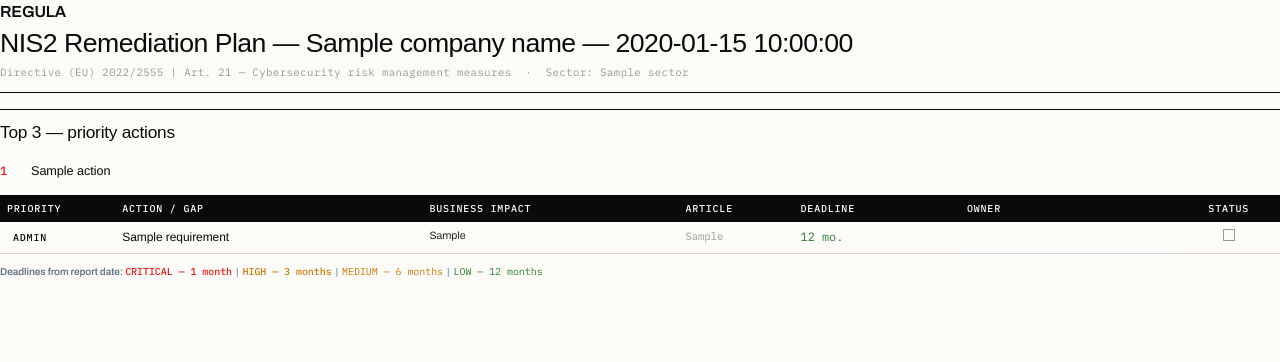
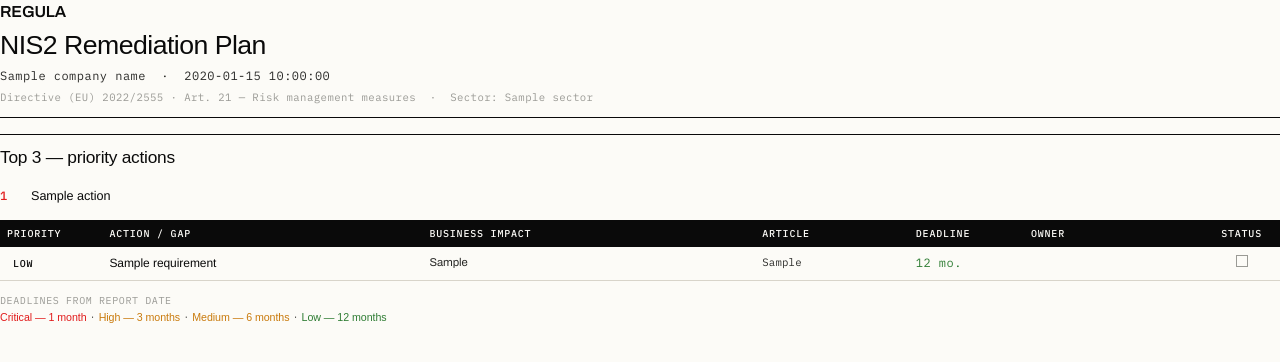
Before and after one commit to posgame3/regula, a Python web app: template templates/tools/checklist.html in a window 1280 px wide. Shown: the top 362 px of the page. Run offline with Jinja, Linux system fonts and the light colour scheme; the template is opened without the code that fills it: most values are stand-ins (such as "Sample title", 1, 10 or a date in 2020); some web fonts are replaced.

Commit message:
style: tighten tool PDF layouts — split headers, shorten article refs, fix checklist columns
Aesthetic & readability pass across all 4 tool PDFs:

- Split each header into title / subtitle / meta rows so long company
  names and dates no longer crowd the 20pt title line.
- Checklist: rebalanced column widths (Article 9% → 12%), shortened
  article_ref to just "Art. 21(2)(x)" (was overflowing the cell), muted
  row tints, dropped mono font in the deadline legend.
- Policy: shortened article refs in the gap summary, added "!" prefix
  to attention boxes to match the main report's cover-sim style.
- Incident: normalised classification table row backgrounds to the
  editorial palette (was leftover from the blue template).
- Closure plan: suppressed the top border on the first plan to avoid
  a double line right under the header.

Co-Authored-By: Claude Sonnet 4.6 <noreply@anthropic.com>

```diff
--- a/templates/tools/checklist.html
+++ b/templates/tools/checklist.html
@@ -35,8 +35,9 @@
 
   /* ── Header ── */
   .header { background: none; color: #0A0A0A; padding: 0 0 12px 0; border-bottom: 1px solid #0A0A0A; margin-bottom: 16px; }
-  .header-logo { font-family: 'Archivo', sans-serif; font-weight: 600; font-size: 12pt; color: #0A0A0A; letter-spacing: -0.01em; margin-bottom: 4px; }
-  .header-title { font-family: 'Archivo', sans-serif; font-weight: 500; font-size: 20pt; letter-spacing: -0.02em; line-height: 1.15; color: #0A0A0A; opacity: 1; margin-bottom: 5px; }
+  .header-logo { font-family: 'Archivo', sans-serif; font-weight: 600; font-size: 12pt; color: #0A0A0A; letter-spacing: -0.01em; margin-bottom: 6px; }
+  .header-title { font-family: 'Archivo', sans-serif; font-weight: 500; font-size: 20pt; letter-spacing: -0.02em; line-height: 1.15; color: #0A0A0A; opacity: 1; margin-bottom: 6px; }
+  .header-subtitle { font-family: 'IBM Plex Mono', monospace; font-size: 9pt; color: #2A2A28; letter-spacing: 0.04em; margin-bottom: 4px; }
   .header-meta { font-family: 'IBM Plex Mono', monospace; font-size: 8pt; color: #9A9A95; letter-spacing: 0.04em; opacity: 1; }
 
   /* ── Priority section ── */
@@ -60,19 +61,26 @@
   .badge-low      { background: #E7F4E8; color: #2F7D34; }
 
   /* ── Checklist table ── */
-  table.checklist { width: 100%; border-collapse: collapse; }
+  table.checklist { width: 100%; border-collapse: collapse; table-layout: fixed; }
   table.checklist th { background: #0A0A0A; color: #FCFBF7; padding: 6px 7px; text-align: left; font-family: 'IBM Plex Mono', monospace; font-size: 7.5pt; font-weight: 500; letter-spacing: 0.08em; text-transform: uppercase; }
-  table.checklist td { padding: 6px 7px; border-bottom: 1px solid #D8D4CA; vertical-align: top; font-size: 9pt; }
-  .row-critical { background: #FBEAEA; }
-  .row-high     { background: #FBF0DF; }
-  .row-medium   { background: #FEFCE8; }
-  .row-low      { background: #F0FDF4; }
+  table.checklist td { padding: 7px 7px; border-bottom: 1px solid #D8D4CA; vertical-align: top; font-size: 9pt; word-wrap: break-word; }
+  .row-critical { background: #FDF3F3; }
+  .row-high     { background: #FDF7EB; }
+  .row-medium   { background: #FDFAEA; }
+  .row-low      { background: #F3F9F3; }
 
   .checkbox { display: inline-block; width: 12px; height: 12px; border: 1.5px solid #9A9A95; }
-  .deadline-critical { color: #E11B1B; font-weight: 500; font-family: 'IBM Plex Mono', monospace; }
-  .deadline-high     { color: #C97A0C; font-weight: 500; font-family: 'IBM Plex Mono', monospace; }
-  .deadline-medium   { color: #C97A0C; font-family: 'IBM Plex Mono', monospace; }
-  .deadline-low      { color: #2F7D34; font-family: 'IBM Plex Mono', monospace; }
+  .deadline-critical { color: #E11B1B; font-weight: 500; font-family: 'IBM Plex Mono', monospace; font-size: 8pt; letter-spacing: 0.04em; }
+  .deadline-high     { color: #C97A0C; font-weight: 500; font-family: 'IBM Plex Mono', monospace; font-size: 8pt; letter-spacing: 0.04em; }
+  .deadline-medium   { color: #C97A0C; font-family: 'IBM Plex Mono', monospace; font-size: 8pt; letter-spacing: 0.04em; }
+  .deadline-low      { color: #2F7D34; font-family: 'IBM Plex Mono', monospace; font-size: 8pt; letter-spacing: 0.04em; }
+
+  /* Legend — keep color but drop mono so it reads as running text */
+  .legend-pill { font-family: 'Archivo', sans-serif; font-weight: 500; font-size: 8pt; }
+  .legend-pill.c { color: #E11B1B; }
+  .legend-pill.h { color: #C97A0C; }
+  .legend-pill.m { color: #C97A0C; }
+  .legend-pill.l { color: #2F7D34; }
 
   .no-break { page-break-inside: avoid; }
 </style>
@@ -83,11 +91,12 @@
   <div class="header-logo">REGULA</div>
   <div class="header-title">
     {% if language == 'pl' %}Plan remediacji NIS2{% else %}NIS2 Remediation Plan{% endif %}
-    {% if company_name %} — {{ company_name }}{% endif %}
-    — {{ date }}
+  </div>
+  <div class="header-subtitle">
+    {% if company_name %}{{ company_name }} &nbsp;·&nbsp; {% endif %}{{ date }}
   </div>
   <div class="header-meta">
-    {% if language == 'pl' %}Dyrektywa (EU) 2022/2555 | Art. 21 — Środki zarządzania ryzykiem cyberbezpieczeństwa{% else %}Directive (EU) 2022/2555 | Art. 21 — Cybersecurity risk management measures{% endif %}
+    {% if language == 'pl' %}Dyrektywa (EU) 2022/2555 · Art. 21 — Środki zarządzania ryzykiem{% else %}Directive (EU) 2022/2555 · Art. 21 — Risk management measures{% endif %}
     {% if sector %} &nbsp;·&nbsp; {% if language == 'pl' %}Sektor:{% else %}Sector:{% endif %} {{ sector }}{% endif %}
   </div>
 </div>
@@ -112,13 +121,13 @@
 <table class="checklist">
   <thead>
     <tr>
-      <th style="width: 9%;">{% if language == 'pl' %}Priorytet{% else %}Priority{% endif %}</th>
-      <th style="width: 24%;">{% if language == 'pl' %}Działanie / Luka{% else %}Action / Gap{% endif %}</th>
-      <th style="width: 20%;">{% if language == 'pl' %}Wpływ na biznes{% else %}Business impact{% endif %}</th>
-      <th style="width: 9%;">{% if language == 'pl' %}Artykuł{% else %}Article{% endif %}</th>
-      <th style="width: 13%;">{% if language == 'pl' %}Termin{% else %}Deadline{% endif %}</th>
-      <th style="width: 17%;">{% if language == 'pl' %}Odpowiedzialny{% else %}Owner{% endif %}</th>
-      <th style="width: 8%; text-align: center;">Status</th>
+      <th style="width: 8%;">{% if language == 'pl' %}Priorytet{% else %}Priority{% endif %}</th>
+      <th style="width: 25%;">{% if language == 'pl' %}Działanie / Luka{% else %}Action / Gap{% endif %}</th>
+      <th style="width: 26%;">{% if language == 'pl' %}Wpływ na biznes{% else %}Business impact{% endif %}</th>
+      <th style="width: 12%;">{% if language == 'pl' %}Artykuł{% else %}Article{% endif %}</th>
+      <th style="width: 9%;">{% if language == 'pl' %}Termin{% else %}Deadline{% endif %}</th>
+      <th style="width: 14%;">{% if language == 'pl' %}Odpowiedzialny{% else %}Owner{% endif %}</th>
+      <th style="width: 6%; text-align: center;">Status</th>
     </tr>
   </thead>
   <tbody>
@@ -137,19 +146,21 @@
       {% set deadline = '12 mies.' if language == 'pl' else '12 mo.' %}
       {% set deadline_cls = 'deadline-low' %}
     {% endif %}
+    {% set full_article = (gap.article_ref or gap.article or '') %}
+    {% set short_article = full_article.split(' — ')[0].replace('Article', 'Art.') %}
     <tr class="row-{{ rl }}">
       <td><span class="badge badge-{{ rl }}">
         {% if language == 'pl' %}
-          {% if rl == 'critical' %}KRYT.{% elif rl == 'high' %}WYS.{% elif rl == 'medium' %}ŚRED.{% else %}NISKIE{% endif %}
+          {% if rl == 'critical' %}KRYT.{% elif rl == 'high' %}WYS.{% elif rl == 'medium' %}ŚRED.{% else %}NISK.{% endif %}
         {% else %}
-          {{ rl | upper }}
+          {% if rl == 'critical' %}CRIT.{% elif rl == 'high' %}HIGH{% elif rl == 'medium' %}MED.{% else %}LOW{% endif %}
         {% endif %}
       </span></td>
       <td style="font-weight: 500;">{{ gap.requirement or gap.name or '' }}</td>
-      <td style="font-size: 8pt; color: #2A2A28;">{{ gap.why_it_matters or gap.business_impact or '' }}</td>
-      <td style="font-size: 8pt; font-family: 'IBM Plex Mono', monospace; color: #9A9A95;">{{ gap.article_ref or gap.article or '' }}</td>
+      <td style="font-size: 8.5pt; color: #2A2A28;">{{ gap.why_it_matters or gap.business_impact or '' }}</td>
+      <td style="font-family: 'IBM Plex Mono', monospace; font-size: 8pt; color: #2A2A28; letter-spacing: 0.02em;">{{ short_article }}</td>
       <td class="{{ deadline_cls }}">{{ deadline }}</td>
-      <td style="border-bottom: 1px solid #cbd5e1;">&nbsp;</td>
+      <td>&nbsp;</td>
       <td style="text-align: center;"><span class="checkbox"></span></td>
     </tr>
     {% endfor %}
@@ -158,19 +169,19 @@
 {% endif %}
 
 <!-- Legend -->
-<div style="margin-top: 10px; font-size: 7.5pt; color: #64748b;">
+<div style="margin-top: 12px; font-size: 8pt; color: #2A2A28; font-family: 'Archivo', sans-serif;">
   {% if language == 'pl' %}
-  <strong>Terminy od daty raportu:</strong>
-  <span class="deadline-critical">KRYTYCZNE — 1 miesiąc</span> &nbsp;|&nbsp;
-  <span class="deadline-high">WYSOKIE — 3 miesiące</span> &nbsp;|&nbsp;
-  <span class="deadline-medium">ŚREDNIE — 6 miesięcy</span> &nbsp;|&nbsp;
-  <span class="deadline-low">NISKIE — 12 miesięcy</span>
+  <span style="font-family: 'IBM Plex Mono', monospace; font-size: 7.5pt; letter-spacing: 0.06em; text-transform: uppercase; color: #9A9A95;">Terminy od daty raportu</span><br>
+  <span class="legend-pill c">Krytyczne — 1 miesiąc</span> &nbsp;·&nbsp;
+  <span class="legend-pill h">Wysokie — 3 miesiące</span> &nbsp;·&nbsp;
+  <span class="legend-pill m">Średnie — 6 miesięcy</span> &nbsp;·&nbsp;
+  <span class="legend-pill l">Niskie — 12 miesięcy</span>
   {% else %}
-  <strong>Deadlines from report date:</strong>
-  <span class="deadline-critical">CRITICAL — 1 month</span> &nbsp;|&nbsp;
-  <span class="deadline-high">HIGH — 3 months</span> &nbsp;|&nbsp;
-  <span class="deadline-medium">MEDIUM — 6 months</span> &nbsp;|&nbsp;
-  <span class="deadline-low">LOW — 12 months</span>
+  <span style="font-family: 'IBM Plex Mono', monospace; font-size: 7.5pt; letter-spacing: 0.06em; text-transform: uppercase; color: #9A9A95;">Deadlines from report date</span><br>
+  <span class="legend-pill c">Critical — 1 month</span> &nbsp;·&nbsp;
+  <span class="legend-pill h">High — 3 months</span> &nbsp;·&nbsp;
+  <span class="legend-pill m">Medium — 6 months</span> &nbsp;·&nbsp;
+  <span class="legend-pill l">Low — 12 months</span>
   {% endif %}
 </div>
 
```
Also changed, not shown: templates/tools/closure_plan.html (+12 -9 lines), templates/tools/incident.html (+12 -10 lines), templates/tools/policy.html (+14 -9 lines).
